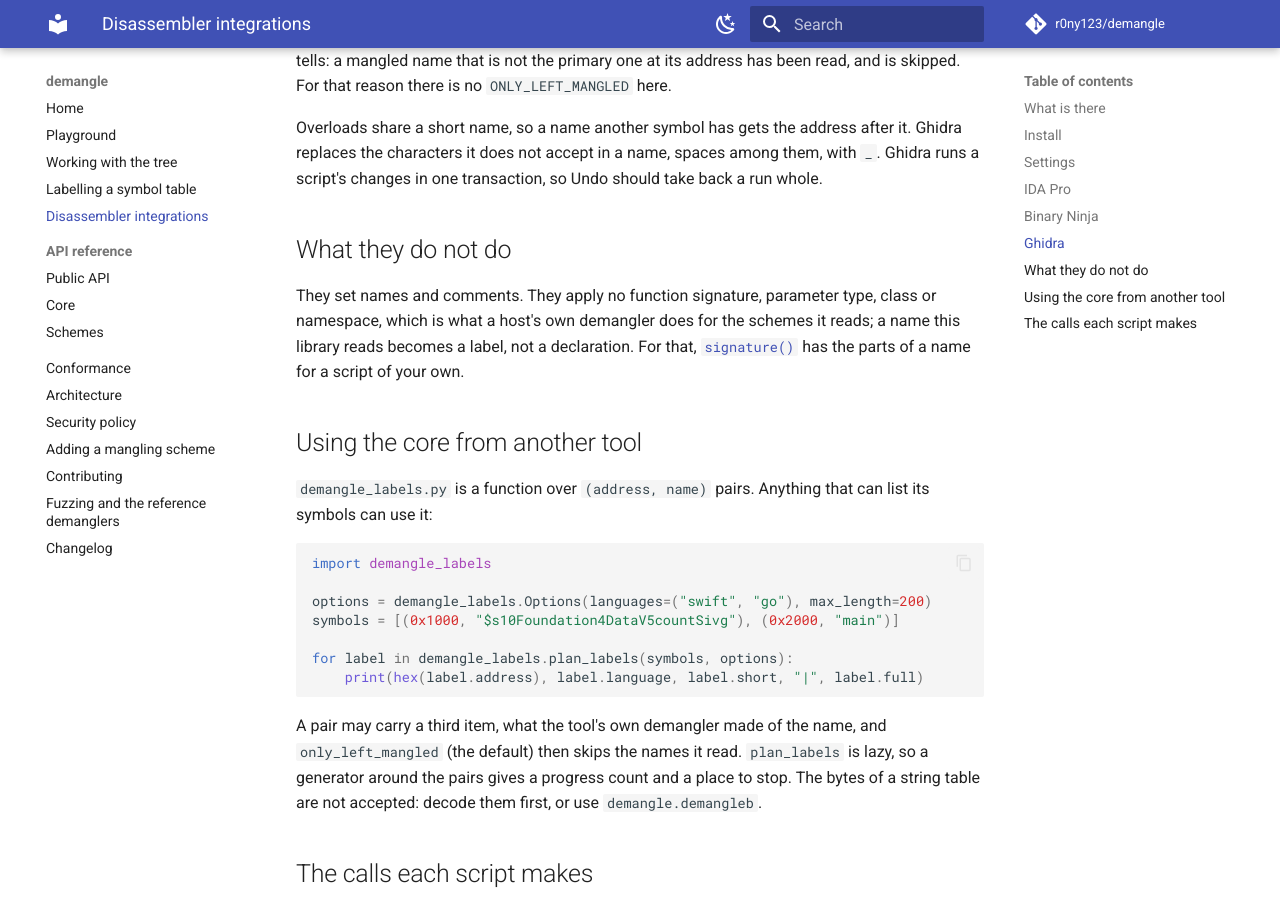
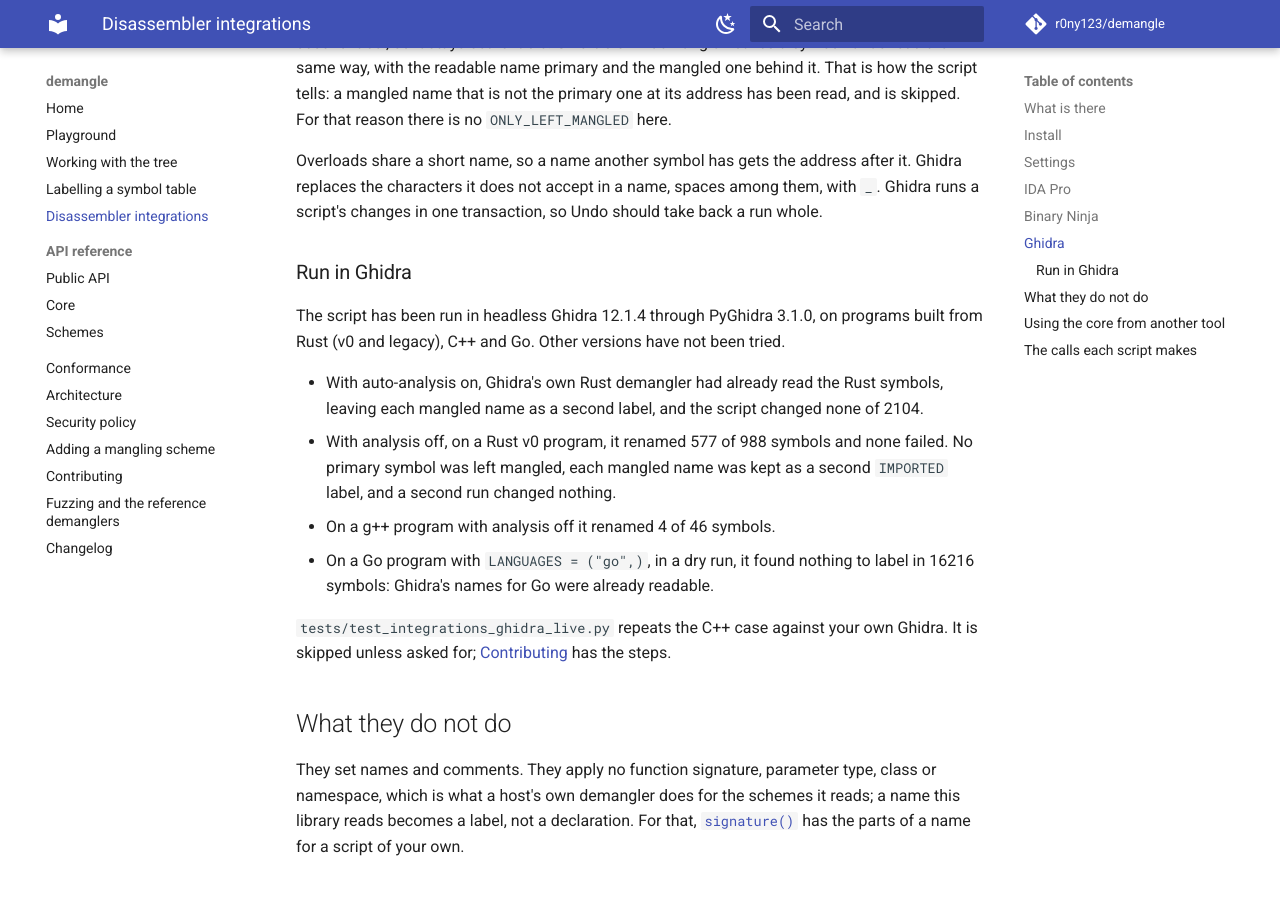
Before and after one commit to r0ny123/demangle, an MkDocs documentation site: the page built from docs/integrations.md, in a window 1280 px wide and 900 px high, scrolled down 3433 px. Built offline with MkDocs 1.6.1 and Material for MkDocs 9.7.7, drawn with Linux system fonts in a browser that asks for light colours; comment, search, counter and statistics services are not loaded; some of the changed text lies outside the part shown.

Commit message:
test: run the Ghidra script in a real headless Ghidra, opt in
integrations/demangle_ghidra.py has been run headless in Ghidra 12.1.4 through
PyGhidra 3.1.0, on Rust (v0 and legacy), C++ and Go programs. With analysis on,
Ghidra's own Rust demangler had read the symbols and the script changed none.
With analysis off, it renamed 577 of 988 symbols of a Rust v0 program, kept each
mangled name as a second label, left no primary symbol mangled, and a second run
changed nothing.

tests/test_integrations_ghidra_live.py repeats the C++ case. It compiles a small
program, imports it with analysis off, runs the script twice, and reads the
symbol table back: the function is named shapes::Circle::area, the mangled name
is still there as a non-primary label, and the second run leaves the table as it
was. It is skipped unless DEMANGLE_GHIDRA_TESTS=1, GHIDRA_INSTALL_DIR is set,
pyghidra imports and a C++ compiler is on PATH, so a plain pytest run is
unchanged. CONTRIBUTING.md describes it beside the opt-in browser tests, and a
`ghidra` marker is registered.

docs/integrations.md and the script's docstring now say what was run. The IDA
and Binary Ninja scripts are still untested in their hosts, and the caveat for
them stays.

```diff
--- a/docs/integrations.md
+++ b/docs/integrations.md
@@ -8,16 +8,18 @@
 demanglers, and Ghidra's change history lists GNU, Microsoft and Rust. Swift, Go, D, Nim,
 Free Pascal, Delphi, Ada, JNI and legacy Rust are not on either list.
 
-!!! warning "Not tested inside the hosts"
-    These scripts have never been run in IDA Pro, Binary Ninja or Ghidra. They are
-    written against each tool's published API documentation, and
+!!! warning "IDA and Binary Ninja: not tested inside the hosts"
+    The IDA and Binary Ninja scripts have never been run in IDA Pro or Binary Ninja. They
+    are written against each tool's published API documentation, and
     [the calls they make](#the-calls-each-script-makes) are listed so they can be checked
     against the version you have. What is tested is the part that needs no host: the core
     that decides what a label is, and each script's logic against stand-ins for its host
     that were written from the same documentation. That shows a script does what it means
     to when the host behaves as documented, and nothing about whether it does.
 
-    Try one first on a copy of the database or project, with `DRY_RUN = True`, which
+    The Ghidra script has been [run in Ghidra](#run-in-ghidra), headless, in one version.
+
+    Try a script first on a copy of the database or project, with `DRY_RUN = True`, which
     prints what would change and changes nothing. A call that is not what your version has
     fails with a traceback naming it; [report it](https://github.com/r0ny123/demangle/issues).
 
@@ -129,6 +131,24 @@
 Ghidra replaces the characters it does not accept in a name, spaces among them, with `_`.
 Ghidra runs a script's changes in one transaction, so Undo should take back a run whole.
 
+### Run in Ghidra
+
+The script has been run in headless Ghidra 12.1.4 through PyGhidra 3.1.0, on programs
+built from Rust (v0 and legacy), C++ and Go. Other versions have not been tried.
+
+- With auto-analysis on, Ghidra's own Rust demangler had already read the Rust symbols,
+  leaving each mangled name as a second label, and the script changed none of 2104.
+- With analysis off, on a Rust v0 program, it renamed 577 of 988 symbols and none failed.
+  No primary symbol was left mangled, each mangled name was kept as a second `IMPORTED`
+  label, and a second run changed nothing.
+- On a g++ program with analysis off it renamed 4 of 46 symbols.
+- On a Go program with `LANGUAGES = ("go",)`, in a dry run, it found nothing to label in
+  16216 symbols: Ghidra's names for Go were already readable.
+
+`tests/test_integrations_ghidra_live.py` repeats the C++ case against your own Ghidra. It
+is skipped unless asked for; [Contributing](CONTRIBUTING.md#getting-set-up) has the
+steps.
+
 ## What they do not do
 
 They set names and comments. They apply no function signature, parameter type, class or
--- a/pyproject.toml
+++ b/pyproject.toml
@@ -148,6 +148,7 @@
 verbosity_subtests = 0
 markers = [
     "browser: opt-in tests that run the built playground in Chromium",
+    "ghidra: opt-in tests that run integrations/demangle_ghidra.py in headless Ghidra",
     "sweep: a property checked over whole corpora; `hatch run quick` skips these",
 ]
 
```
Also changed, not shown: CONTRIBUTING.md (+13 -0 lines), 4 other files.
